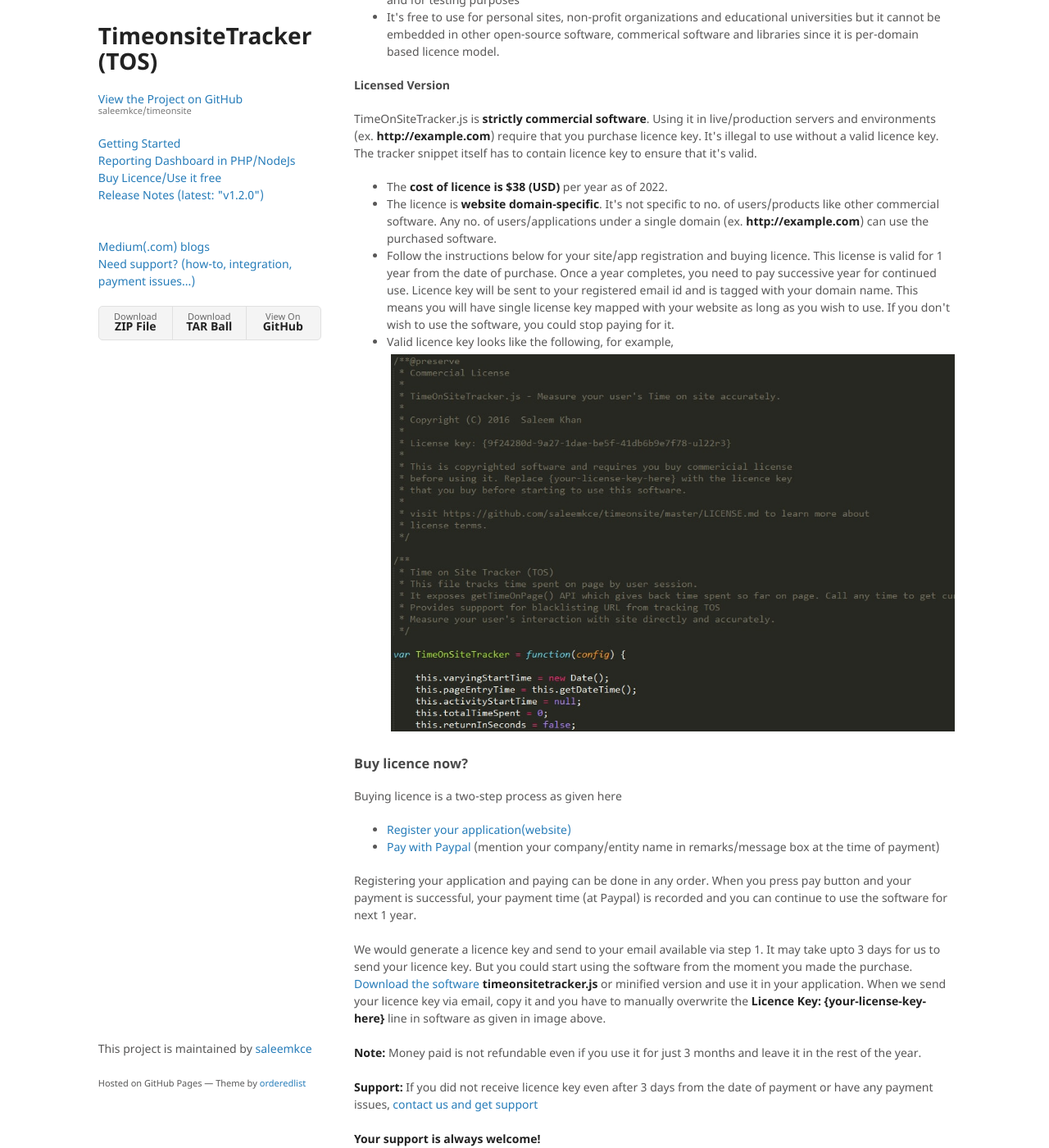
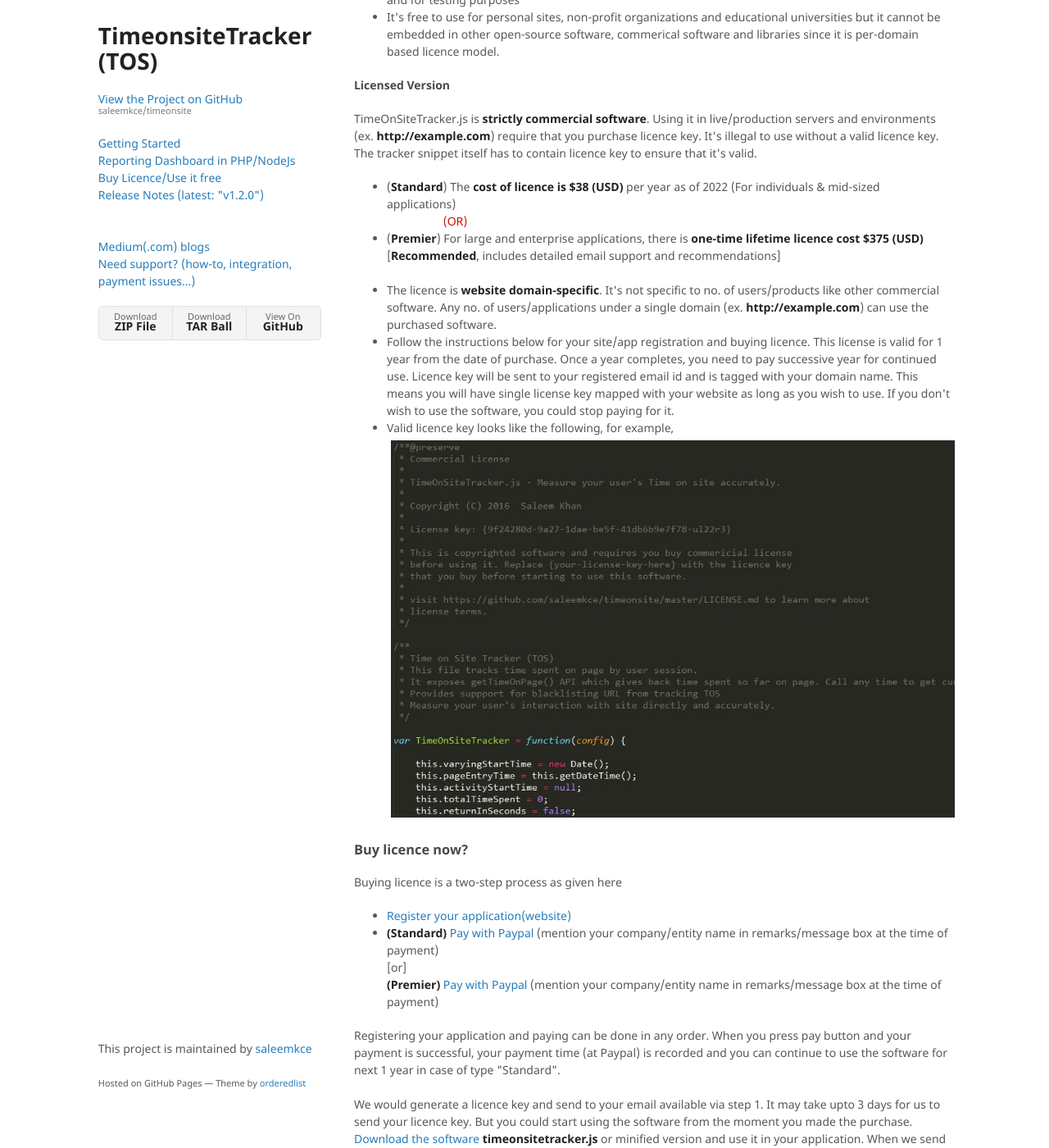
Before and after one commit to saleemkce/timeonsite, a Jekyll site: the page index.html, which Jekyll copies as it is, in a window 1280 px wide and 1400 px high, scrolled down 3365 px. Shown: the whole window at 82% size. Built offline with Jekyll 4.4.1, drawn with Linux system fonts in a browser that asks for light colours.

Commit message:
Added one-time licence cost facility for enterprise applications

```diff
--- a/index.html
+++ b/index.html
@@ -378,7 +378,7 @@
                         <li>Readily available reporting & analytics application in PHP/NodeJs</li>
                     </ul>
 
-                    <h4 style="color: #ff6363;border-style: inset;padding: 3px;border-radius: 6px;">Important! Since the mid of 2021, sendBeacon() API is standard in most browsers; make use of it and achieve high accuracy; capture session-duration even for bounce-rated pages, a feature you regret missing in all other web analytic providers! <span style="font-size: 10px;color: #000;">(see "getting started" page for sendBeacon() real-time example)</span></h4>
+                    <h4 style="color: #747474;border-style: inset;padding: 3px;border-radius: 6px;">Important! Since the mid of 2021, sendBeacon() API is standard in most browsers; make use of it and achieve high accuracy; capture session-duration even for bounce-rated pages, a feature you regret missing in all other web analytic providers! <span style="font-size: 10px;color: #000;">(see "getting started" page for sendBeacon() real-time example)</span></h4>
 
                 </div>
 
@@ -414,7 +414,20 @@
                     <p>
                         TimeOnSiteTracker.js is <strong>strictly commercial software</strong>. Using it in live/production servers and environments (ex. <strong>http://example.com</strong>) require that you purchase licence key. It's illegal to use without a valid licence key. The tracker snippet itself has to contain licence key to ensure that it's valid.
                         <ul>
-                            <li>The <strong>cost of licence is $38 (USD)</strong> per year as of <script>document.write((new Date()).getFullYear())</script>.</li>
+                            <li>(<strong>Standard</strong>)
+                                The <strong>cost of licence is $38 (USD)</strong> per year as of <script>document.write((new Date()).getFullYear())</script>
+                            (For individuals & mid-sized applications)
+                                <!-- <br/> OR </br> -->
+                                <!-- <ul>
+                                    <li>For large and enterprise applications, there is <strong>one-time lifetime licence cost $375 (USD)</strong>
+                                        [<strong>Recommended</strong>]</li>
+                                </ul> -->
+                            </li><span style="color:#cb1100;margin-left:10%;">(OR)</span></br>
+                            <li>(<strong>Premier</strong>)
+                                For large and enterprise applications, there is <strong>one-time lifetime licence cost $375 (USD)</strong>
+                                [<strong>Recommended</strong>, includes detailed email support and recommendations]
+                            </li>
+                            </br>
                             <li>The licence is <strong>website domain-specific</strong>. It's not specific to no. of users/products like other commercial software. Any no. of users/applications under a single domain (ex. <strong>http://example.com</strong>) can use the purchased software.</li>
 
                             <li>Follow the instructions below for your site/app registration and buying licence. This license is valid for 1 year from the date of purchase. Once a year completes, you need to pay successive year for continued use. Licence key will be sent to your registered email id and is tagged with your domain name. This means you will have single license key mapped with your website as long as you wish to use. If you don't wish to use the software, you could stop paying for it.</li>
@@ -430,10 +443,18 @@
                             <span>Buying licence is a two-step process as given here</span>
                             <ul>
                                 <li><a target="_blank" href="https://docs.google.com/forms/d/e/1FAIpQLSd3yxZBSlnvOv1LKf5PgQd9hbWDdAtW4dWItUzE7CKoWsMJLQ/viewform">Register your application(website)</a></li>
-                                <li><a target="_blank" href="https://www.paypal.me/saleemkce/38usd">Pay with Paypal</a> (mention your company/entity name in remarks/message box at the time of payment)</li>
+                                <li>
+                                    <strong>(Standard)</strong>
+                                    <a target="_blank" href="https://www.paypal.me/saleemkce/38usd">Pay with Paypal</a> (mention your company/entity name in remarks/message box at the time of payment)<br/>
+
+                                    [or]<br/>
+
+                                    <strong>(Premier)</strong>
+                                    <a target="_blank" href="https://www.paypal.me/saleemkce/375usd">Pay with Paypal</a> (mention your company/entity name in remarks/message box at the time of payment)
+                                </li>
                             </ul>
 
-                            <div>Registering your application and paying can be done in any order. When you press pay button and your payment is successful, your payment time (at Paypal) is recorded and you can continue to use the software for next 1 year.<br/><br/></div>
+                            <div>Registering your application and paying can be done in any order. When you press pay button and your payment is successful, your payment time (at Paypal) is recorded and you can continue to use the software for next 1 year in case of type "Standard".<br/><br/></div>
 
                             <div>We would generate a licence key and send to your email available via step 1. It may take upto 3 days for us to send your licence key. But you could start using the software from the moment you made the purchase. <a target="_blank" href="https://github.com/saleemkce/timeonsite">Download the software</a> <strong>timeonsitetracker.js</strong> or minified version and use it in your application. When we send your licence key via email, copy it and you have to manually overwrite the <strong>Licence Key: {your-license-key-here}</strong> line in software as given in image above.<br/><br/></div>
 
```
